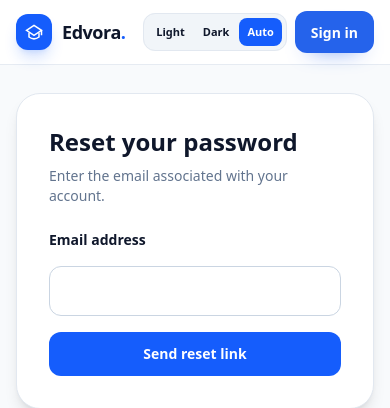
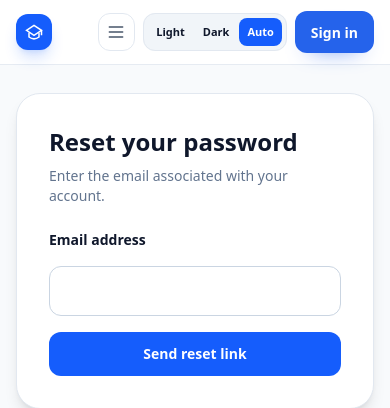
Before and after one commit to dombong2026/Edvora, a Laravel app: page /forgot-password in a window 390 px wide. Shown: the top 408 px of the page. Run offline with Laravel 12, Linux system fonts and the light colour scheme; style sheets or scripts are compiled from the project's sources.

Commit message:
feat(frontend): add working guest mobile navigation and compact small-screen header

```diff
--- a/resources/views/layouts/app.blade.php
+++ b/resources/views/layouts/app.blade.php
@@ -34,10 +34,24 @@
                     <span class="flex h-9 w-9 items-center justify-center rounded-xl bg-blue-600 text-white shadow-lg shadow-blue-600/20" aria-hidden="true">
                         <svg class="h-5 w-5" viewBox="0 0 24 24" fill="none" stroke="currentColor" stroke-width="1.8"><path d="m3 10 9-6 9 6-9 6-9-6Z"/><path d="M6 13v5c4 3 8 3 12 0v-5M21 10v6"/></svg>
                     </span>
-                    <span class="text-lg font-extrabold tracking-tight">Edvora<span class="text-blue-600 dark:text-blue-400">.</span></span>
+                    <span class="hidden text-lg font-extrabold tracking-tight min-[400px]:inline">Edvora<span class="text-blue-600 dark:text-blue-400">.</span></span>
                 </a>
             </div>
             <div class="flex shrink-0 items-center gap-2 sm:gap-3">
+                @guest
+                    <details class="relative xl:hidden">
+                        <summary class="edvora-icon-button cursor-pointer list-none" aria-label="Site navigation" title="Site navigation">
+                            <svg class="h-5 w-5" viewBox="0 0 24 24" fill="none" stroke="currentColor" stroke-width="1.8" stroke-linecap="round" aria-hidden="true"><path d="M4 6h16M4 12h16M4 18h16"/></svg>
+                        </summary>
+                        <nav class="absolute right-0 z-50 mt-2 w-48 rounded-2xl border border-slate-200 bg-white p-2 shadow-xl dark:border-slate-700 dark:bg-slate-900" aria-label="Public pages">
+                            <a href="{{ route('home') }}" class="edvora-menu-item">Home</a>
+                            <a href="{{ route('public.features') }}" class="edvora-menu-item">Features</a>
+                            <a href="{{ route('public.roles') }}" class="edvora-menu-item">Roles</a>
+                            <a href="{{ route('public.security') }}" class="edvora-menu-item">Security</a>
+                            <a href="{{ route('public.help') }}" class="edvora-menu-item">Help</a>
+                        </nav>
+                    </details>
+                @endguest
                 <nav class="hidden items-center gap-1 xl:flex" aria-label="Public information">
                     <a href="{{ route('public.features') }}" class="edvora-menu-item">Features</a>
                     <a href="{{ route('public.roles') }}" class="edvora-menu-item">Roles</a>
```
